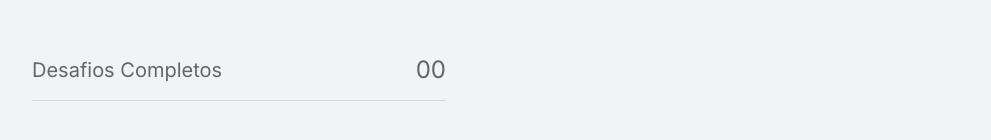
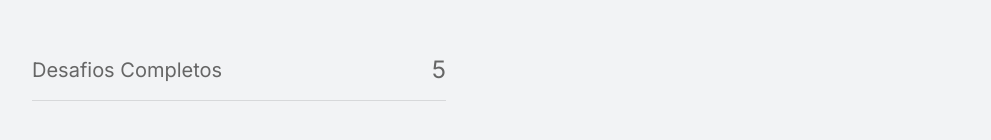
Before and after one commit to Ah-Cabral/NLW, a Next.js app: page / in a window 1280 px wide. Shown: the part 376-516 px from the top of the page, without its empty margins (144-1135 px from the left). Built offline with nearby package versions, Linux system fonts and the light colour scheme.

Commit message:
Changing CompletedChallenges

```diff
--- a/src/components/CompletedChallenges.tsx
+++ b/src/components/CompletedChallenges.tsx
@@ -4,7 +4,7 @@ export function CompletedChallenges(){
     return(
         <div className={styles.completedChallengesContainer}>
             <span>Desafios Completos</span>
-            <span>00</span>
+            <span>5</span>
         </div>
     );
 }
```
